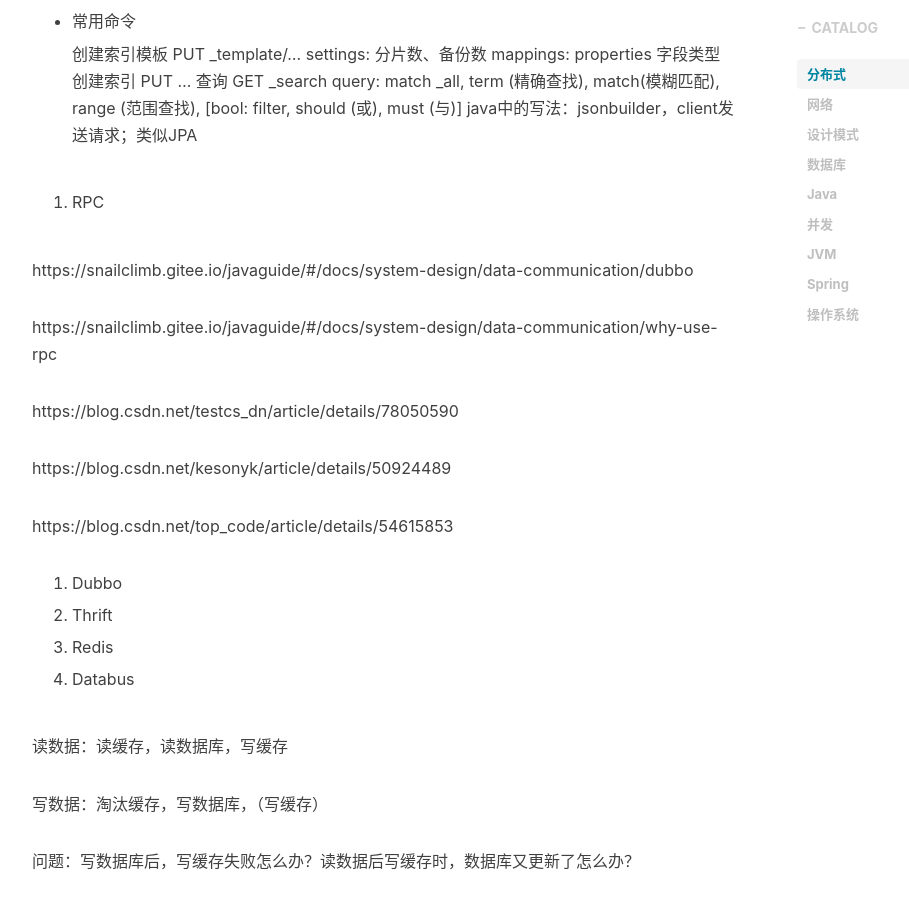
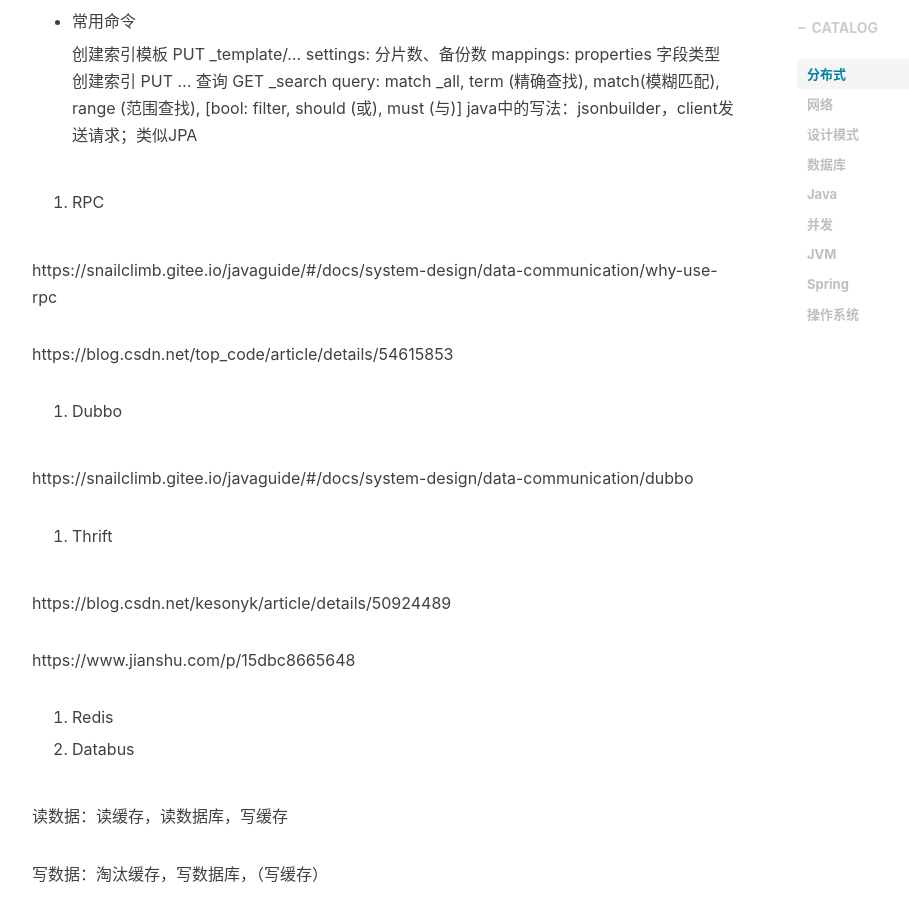
Before and after one commit to yycg/yycg.github.io, a Jekyll site: the page built from _posts/2020-07-05-总结.markdown, in a window 1280 px wide and 900 px high, scrolled down 25190 px. Shown: the whole window, without its empty margins (233-1142 px from the left). Built offline with Jekyll 4.4.1, drawn with Linux system fonts in a browser that asks for light colours; nearby versions of some CDN libraries; formulas are drawn with MathJax 3; comment, search, counter and statistics services are not loaded; some of the changed lines change nothing that is shown.

Commit message:
Update 2020-07-05-总结.markdown

```diff
--- a/_posts/2020-07-05-总结.markdown
+++ b/_posts/2020-07-05-总结.markdown
@@ -858,19 +858,19 @@
 
 12. RPC
 
+  https://snailclimb.gitee.io/javaguide/#/docs/system-design/data-communication/why-use-rpc
+
+  https://blog.csdn.net/top_code/article/details/54615853
+
+12. Dubbo
+
   https://snailclimb.gitee.io/javaguide/#/docs/system-design/data-communication/dubbo
 
-  https://snailclimb.gitee.io/javaguide/#/docs/system-design/data-communication/why-use-rpc
-
-  https://blog.csdn.net/testcs_dn/article/details/78050590
+12. Thrift
 
   https://blog.csdn.net/kesonyk/article/details/50924489
 
-  https://blog.csdn.net/top_code/article/details/54615853
-
-12. Dubbo
-
-12. Thrift
+  https://www.jianshu.com/p/15dbc8665648
 
 13. Redis
 
@@ -888,11 +888,11 @@
 
   - 超卖
 
-  https://blog.csdn.net/glamour2015/article/details/105179738/
-
-  https://hacpai.com/article/1536335417613
-
-  https://www.jianshu.com/p/39b3a95240c4
+    https://blog.csdn.net/glamour2015/article/details/105179738/
+
+    https://hacpai.com/article/1536335417613
+
+    https://www.jianshu.com/p/39b3a95240c4
 
 ## 网络
 
```
